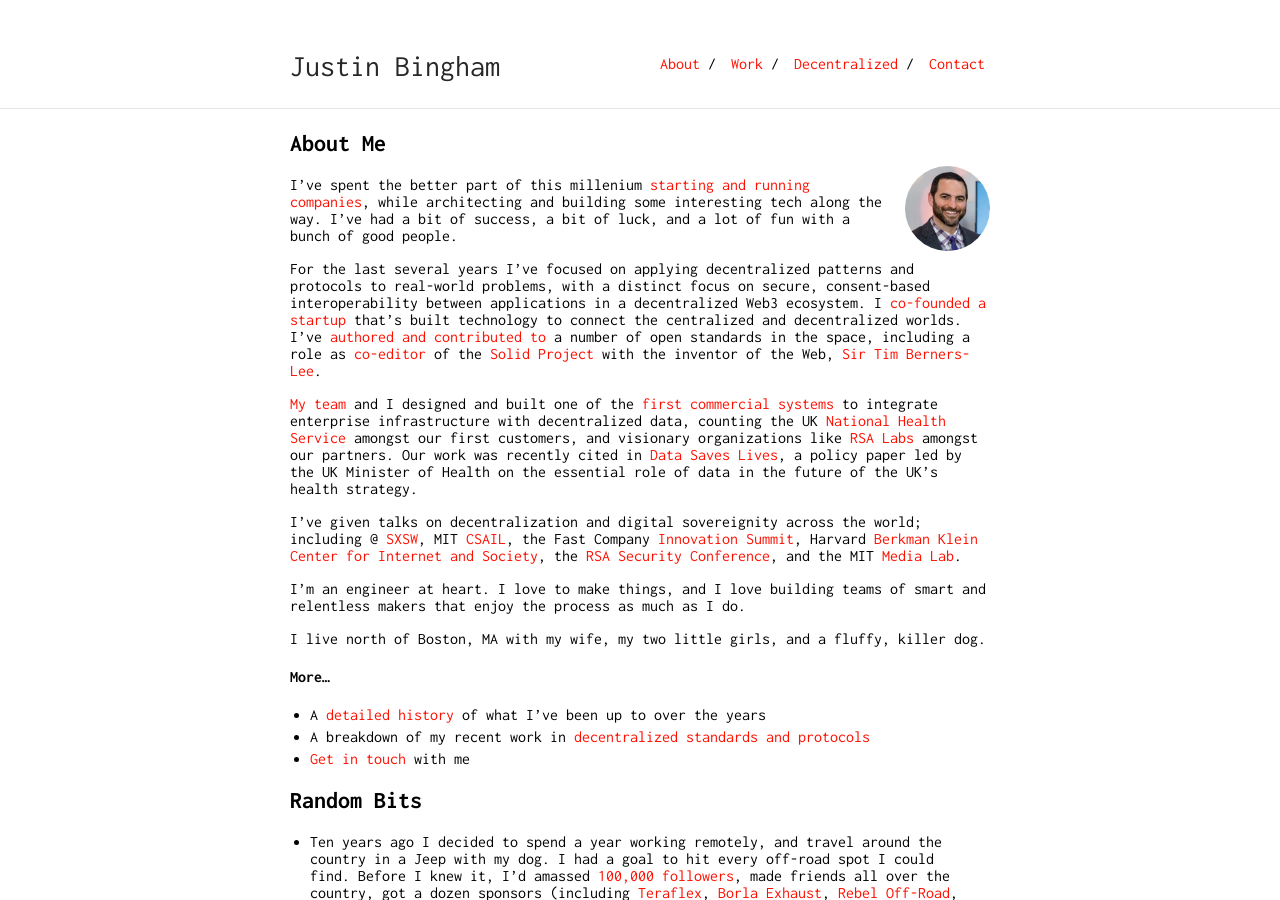
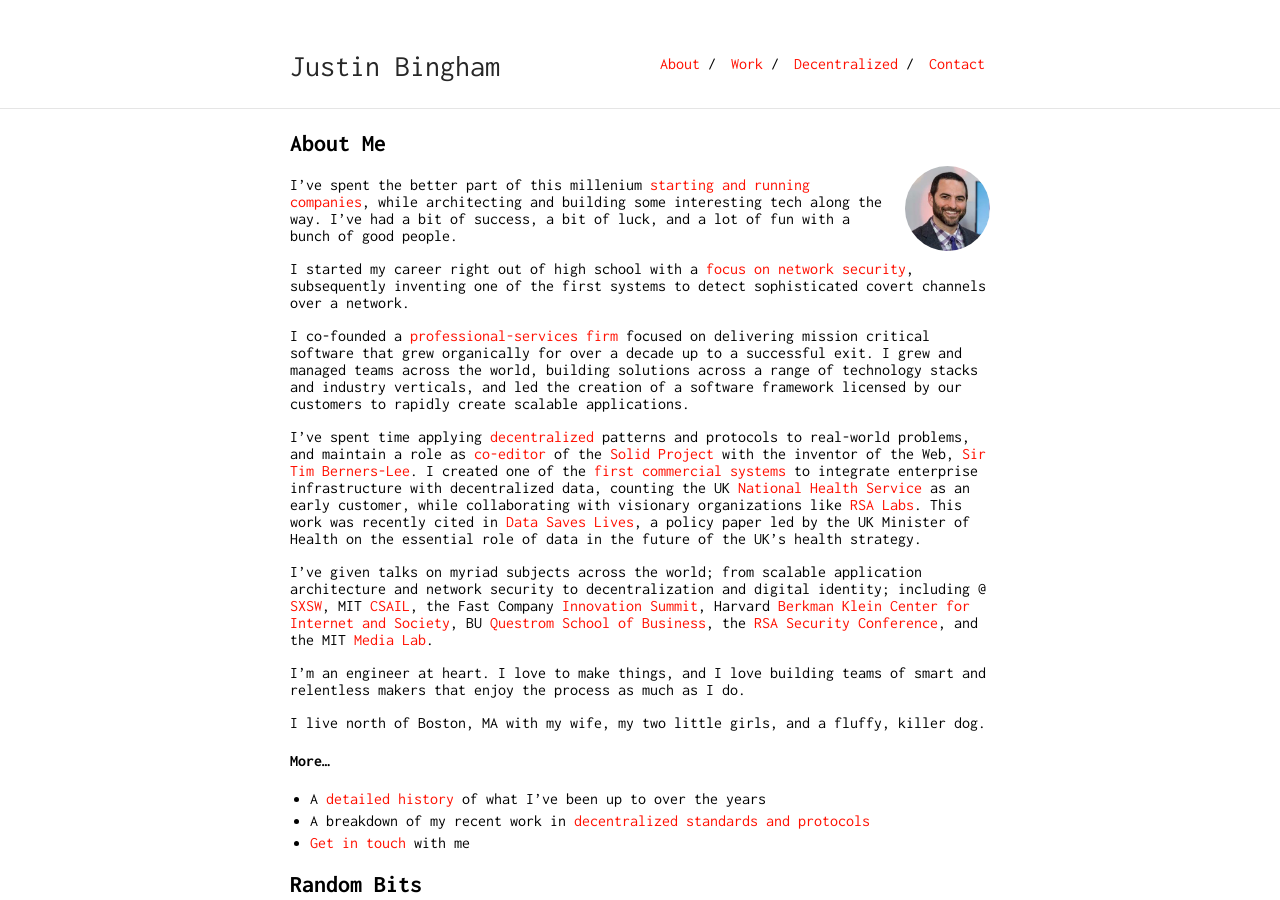
Before and after one commit to justinwb/justin.bingham.id, a Jekyll site: the page built from index.md, in a window 1280 px wide and 900 px high. Built offline with Jekyll 4.4.1, drawn with Linux system fonts in a browser that asks for light colours.

Commit message:
update work history

```diff
--- a/index.md
+++ b/index.md
@@ -11,34 +11,40 @@ companies](work-history), while architecting and building some interesting tech
 along the way. I've had a bit of success,
 a bit of luck, and a lot of fun with a bunch of good people.
 
-For the last several years I've focused on
-applying decentralized patterns and protocols
-to real-world problems, with a distinct focus on secure, consent-based
-interoperability between applications in a decentralized Web3 ecosystem.
-I [co-founded a startup](work-history#work-jd-decentralized) that's built technology to
-connect the centralized and decentralized worlds.
-I've [authored and contributed to](decentralized)
-a number of open standards in the space, including a role
+I started my career right out of high school with a [focus on network security](work-history#work-intrusic),
+subsequently inventing one of the first systems to detect sophisticated covert
+channels over a network.
+
+I co-founded a [professional-services firm](work-history#work-jd-services)
+focused on delivering mission critical
+software that grew organically for over a decade up to a successful exit.
+I grew and managed teams across the world, building solutions across a range
+of technology stacks and industry verticals, and led the creation of a software
+framework licensed by our customers to rapidly create scalable
+applications.
+
+I've spent time applying [decentralized](decentralized) patterns and protocols
+to real-world problems, and maintain a role
 as [co-editor](https://github.com/solid/process/blob/main/editors.md) of the
 [Solid Project](https://solidproject.org) with the
 inventor of the Web, [Sir Tim Berners-Lee](https://www.w3.org/People/Berners-Lee/).
-
-
-[My team](work-history#work-jd-decentralized) and I designed and built one of the
-[first commercial systems](work-history#work-jd-decentralized) to integrate enterprise infrastructure
+I created one of the [first commercial systems](work-history#work-jd-decentralized) to
+integrate enterprise infrastructure
 with decentralized data, counting the UK [National Health Service](https://nhs.uk)
-amongst our first customers, and visionary organizations like
-[RSA Labs](https://www.janeirodigital.com/blog/new-partnership-brings-enterprise-security-to-the-decentralized-web/)
-amongst our partners. Our work was recently cited in
+as an early customer, while collaborating with visionary organizations like
+[RSA Labs](https://www.janeirodigital.com/blog/new-partnership-brings-enterprise-security-to-the-decentralized-web/).
+This work was recently cited in
 [Data Saves Lives](https://www.gov.uk/government/publications/data-saves-lives-reshaping-health-and-social-care-with-data-draft/data-saves-lives-reshaping-health-and-social-care-with-data-draft#case-study-personal-data-stores),
 a policy paper led by the UK Minister of Health on the essential role of data in
 the future of the UK's health strategy.
 
-I've given talks on decentralization and digital sovereignity across the world;
+I've given talks on myriad subjects across the world; from scalable application
+architecture and network security to decentralization and digital identity;
 including @ [SXSW](https://schedule.sxsw.com/2019/speakers/2011886),
 MIT [CSAIL](https://www.csail.mit.edu/), the
 Fast Company [Innovation Summit](https://events.fastcompany.com/innovationfestival19/speakers),
 Harvard [Berkman Klein Center for Internet and Society](https://cyber.harvard.edu/),
+BU [Questrom School of Business](https://www.bu.edu/questrom/),
 the [RSA Security Conference](https://www.businesswire.com/news/home/20210512005319/en/Identity-Experts-to-Reveal-How-Organizations-Can-Thrive-in-the-Digital-World-at-RSA-Conference),
 and the MIT [Media Lab](https://www.media.mit.edu/).
 
```
Also changed, not shown: work-history.md (+3 -23 lines).
